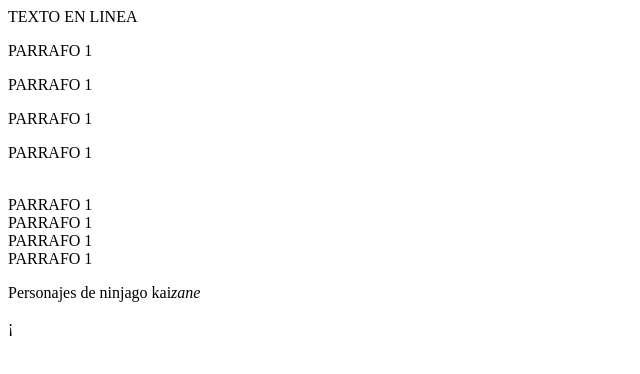
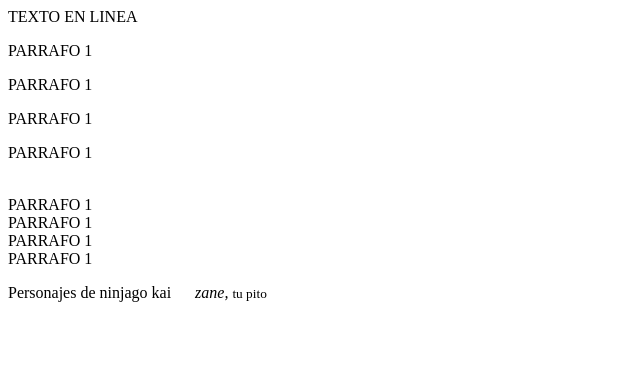
Before and after one commit to MarioAzanedo/1EVAL_HTMLyCSS_AW_SMR2B_MarioAza-edo, a plain HTML site: page texto en linea/texto en linea.html in a window 1280 px wide. Shown: the full height of the page, 0-640 px from the left. Drawn offline with Linux system fonts and the light colour scheme.

Commit message:
cositas nuevas con poca importancia

```diff
--- a/texto en linea/texto en linea.html
+++ b/texto en linea/texto en linea.html
@@ -16,6 +16,7 @@
     <BR>PARRAFO 1
     <BR>PARRAFO 1
 
-    <P>Personajes de ninjago <span class="ninja">kai</span><em>zane</em></P>
+    <P>Personajes de ninjago <span class="ninja">kai</span>&nbsp;&nbsp;&nbsp;&nbsp;&nbsp;&nbsp;<em>zane, </em><small> tu pito</small></P>
+
 </body>
-</html>¡
+</html>
```
Also changed, not shown: 3.enlaces y listas/enlaces.html (added), 3.enlaces y listas/listas.html (added).
